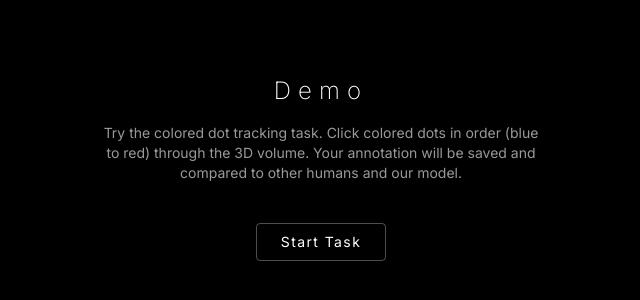
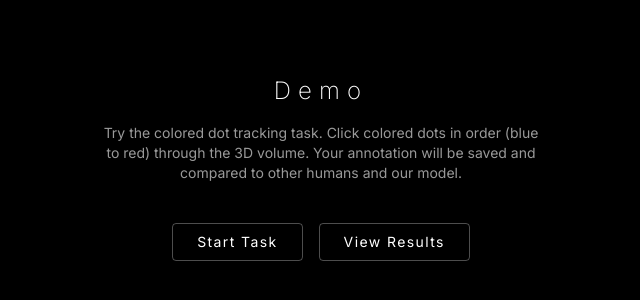
Before and after one commit to Visual-Intuition/homepage, a Next.js app in the folder src/: page /demo in a window 1280 px wide. Shown: the part 232-532 px from the top of the page, without its empty margins (319-959 px from the left). Built offline with nearby package versions, Linux system fonts and the light colour scheme.

Commit message:
Add View Results button to /demo landing page

```diff
--- a/src/app/demo/page.tsx
+++ b/src/app/demo/page.tsx
@@ -8,12 +8,20 @@ export default function Demo() {
         Try the colored dot tracking task. Click colored dots in order (blue to red) through the 3D
         volume. Your annotation will be saved and compared to other humans and our model.
       </p>
+      <div className="flex gap-4">
         <Link
           href="/demo/task"
           className="rounded border border-white/30 px-6 py-2 font-mono text-sm tracking-widest text-white transition hover:border-white hover:bg-white/5"
         >
           Start Task
         </Link>
+        <Link
+          href="/demo/results"
+          className="rounded border border-white/30 px-6 py-2 font-mono text-sm tracking-widest text-white transition hover:border-white hover:bg-white/5"
+        >
+          View Results
+        </Link>
+      </div>
     </main>
   );
 }
```
Lines whose indentation alone changed are shown as unchanged.
